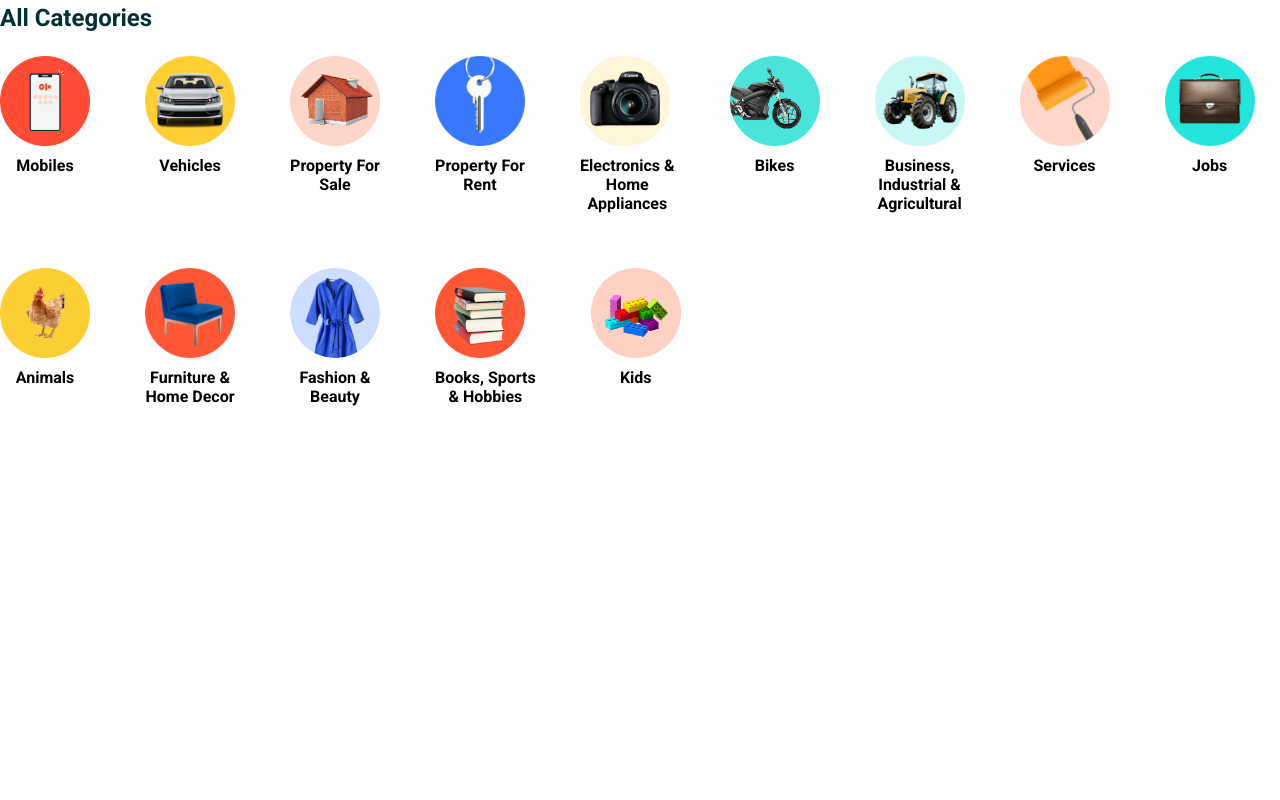
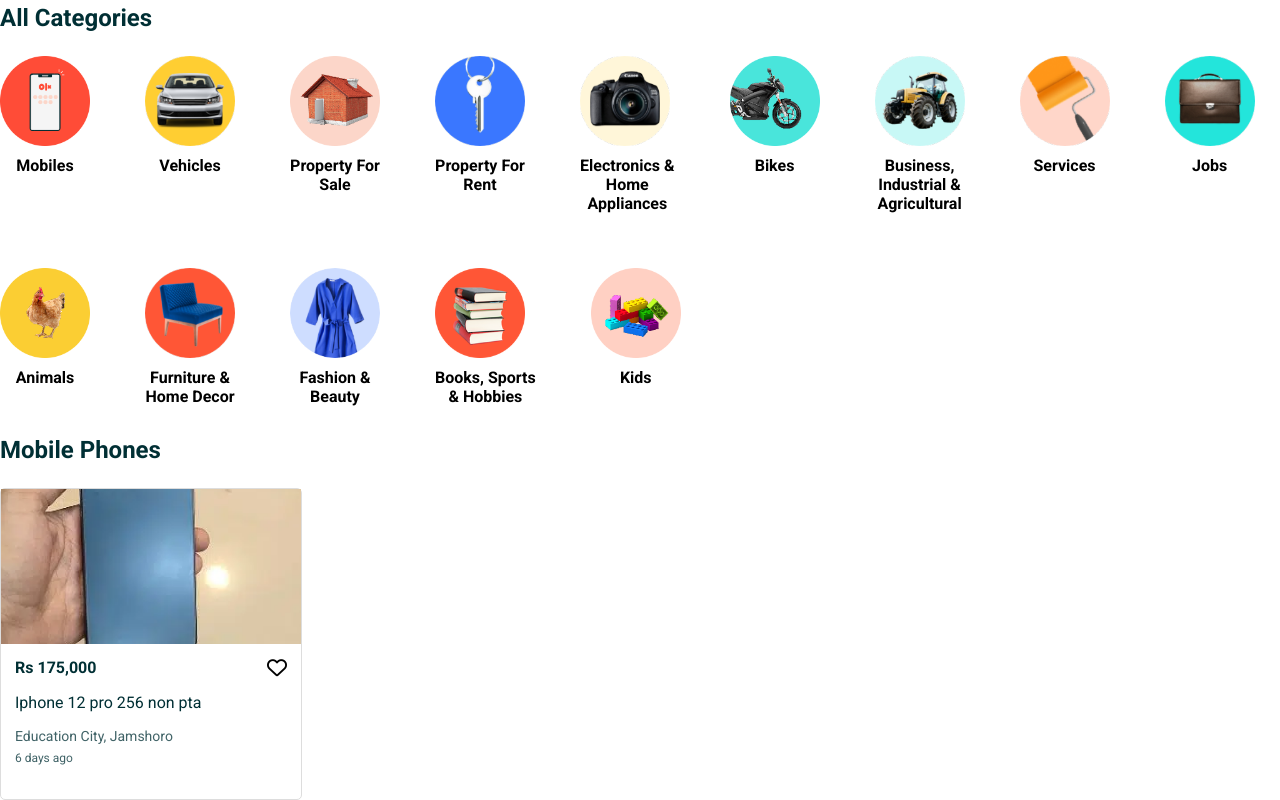
Before and after one commit to hamz-aa/olx-clone, a website: page index.html in a window 1280 px wide. Shown: the part 401-1201 px from the top of the page. Before the commit the page ends 837 px from the top, so only its background shows below. Drawn offline with Linux system fonts and the light colour scheme.

Commit message:
created basic card layout

```diff
--- a/index.html
+++ b/index.html
@@ -198,6 +198,29 @@
             </ul>
         </div>
     </section>
+
+    <section class="cards">
+        <div class="card-wrapper container">
+            <h1>Mobile Phones</h1>
+            <div class="row card-row">
+                <div class="col-12-xs col-5-sm col-3-xl">
+                    <div class="card">
+                        <!-- <img src="./img/iphone12.jpg" alt=""> -->
+                        <div class="img-container"></div>
+                        <div class="img-content">
+                            <div class="first-line row">
+                                <h1>Rs 175,000</h1>
+                                <i class="fa-regular fa-heart"></i>
+                            </div>
+                            <p>Iphone 12 pro 256 non pta</p>
+                            <p>Education City, Jamshoro</p>
+                            <p>6 days ago</p>
+                        </div>
+                    </div>
+                </div>
+            </div>
+        </div>
+    </section>
 </body>
 
 </html>
--- /dev/null
+++ b/sass/components/_card.scss
@@ -0,0 +1,66 @@
+.cards {
+    .card-wrapper {
+        h1 {
+            color: $secondary;
+            font-size: $font-lg;
+            margin-bottom: 1em;
+        }
+
+        .card-row {
+            .card {
+                height: 310px;
+                width: 300px;
+                display: block;
+                border: 1px solid #ddd;
+                border-radius: 5px;
+                font-size: $font-md-1;
+
+                .img-container {
+                    background: url('../../img/iphone12.jpg');
+                    background-position: center;
+                    background-repeat: no-repeat;
+                    background-size: cover;
+                    height: 50%;
+                }
+
+                .img-content {
+                    padding: 1em;
+
+                    .first-line {
+                        justify-content: space-between;
+
+                        h1 {
+                            font-size: $font-md-2;
+                            color: $secondary;
+                            font-weight: 600;
+                        }
+
+                        i {
+                            font-size: 2rem;
+                        }
+                    }
+
+                    p:nth-last-child(3) {
+                        font-size: $font-md-2;
+                        color: $secondary;
+                        font-weight: 400;
+                        margin-bottom: 1em;
+                    }
+
+                    p:nth-last-child(2) {
+                        font-size: $font-md-1;
+                        color: #406367;
+                        margin-bottom: 0.5em;
+                    }
+
+                    p:last-child {
+                        font-size: 1.2rem;
+                        color: #406367;
+                        margin-bottom: 0.5em;
+
+                    }
+                }
+            }
+        }
+    }
+}
--- a/sass/style.scss
+++ b/sass/style.scss
@@ -7,3 +7,4 @@
 @import 'components/navbar';
 @import 'components/images';
 @import 'components/categories';
+@import 'components/card';
```
Also changed, not shown: css/style.css, img/iphone12.jpg (added).
